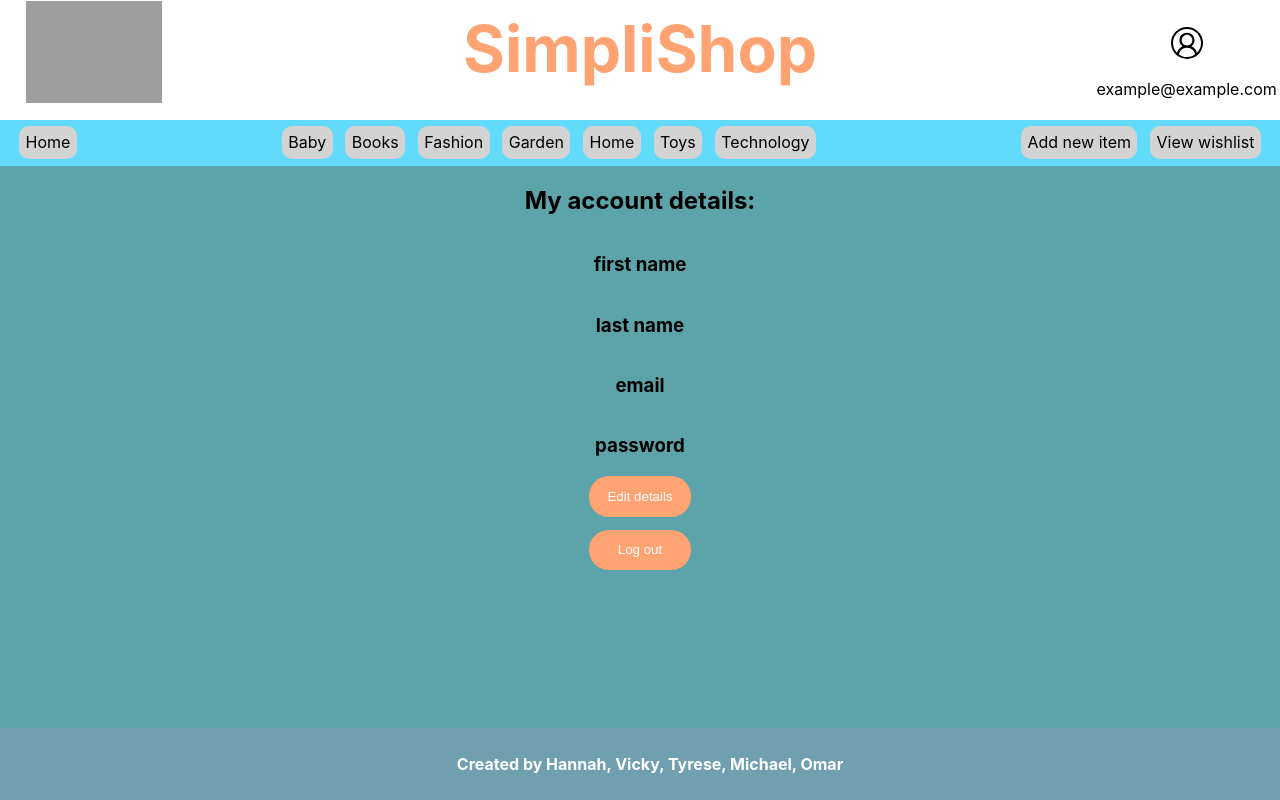
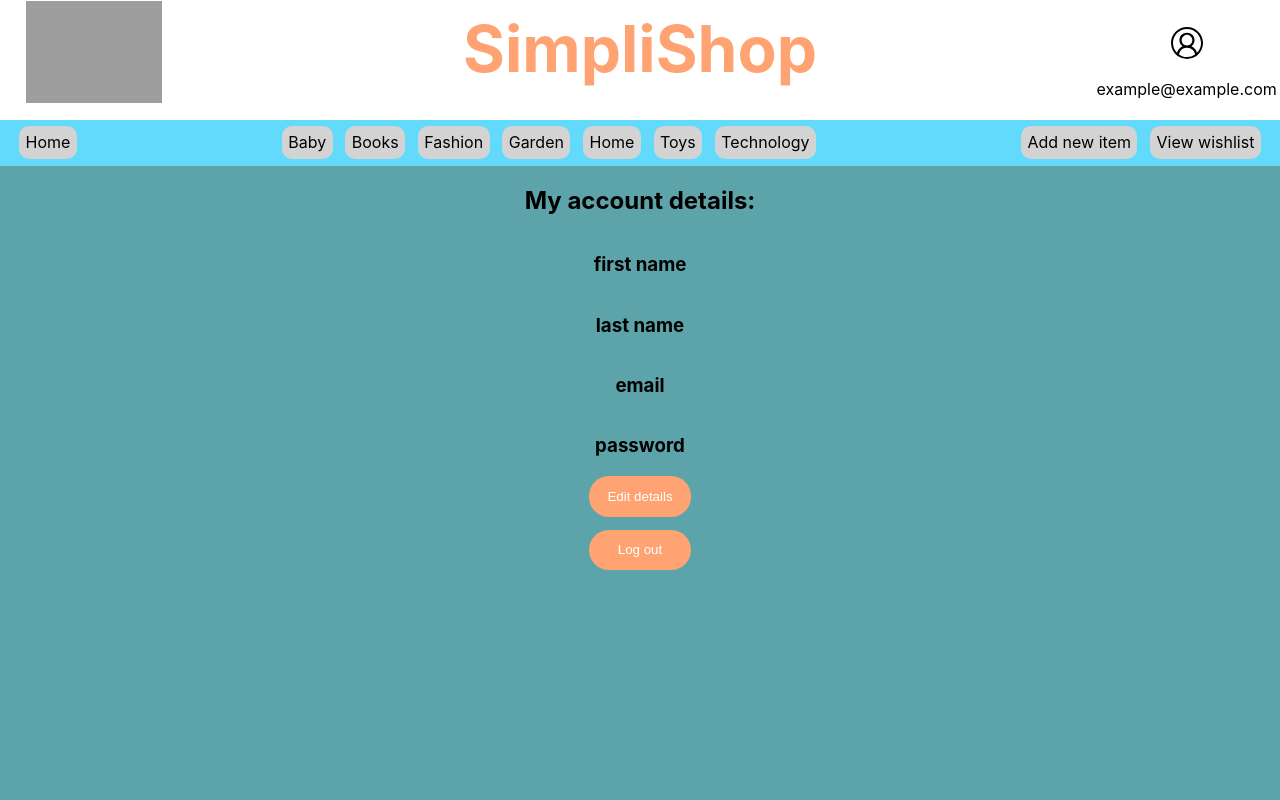
Before and after one commit to hannahnobeebux/spring-group-project, a React (Create React App) app: page /loggedIn in a window 1280 px wide. Built offline with nearby package versions, Linux system fonts and the light colour scheme; grey boxes are pictures that could not be loaded.

Commit message:
CSS updated

```diff
--- a/src/components/Footer.js
+++ b/src/components/Footer.js
@@ -15,8 +15,11 @@ const StyledFooter = styled.footer`
   text-align: center;
   padding: 10px;
   margin: 0;
-  position: fixed;
+  margin-top: 1rem;
+  position: sticky;
+  display: none;
   bottom: 0;
+  left: 0%;
   width: 100vw;
   font-weight: bold;
 `;
```
